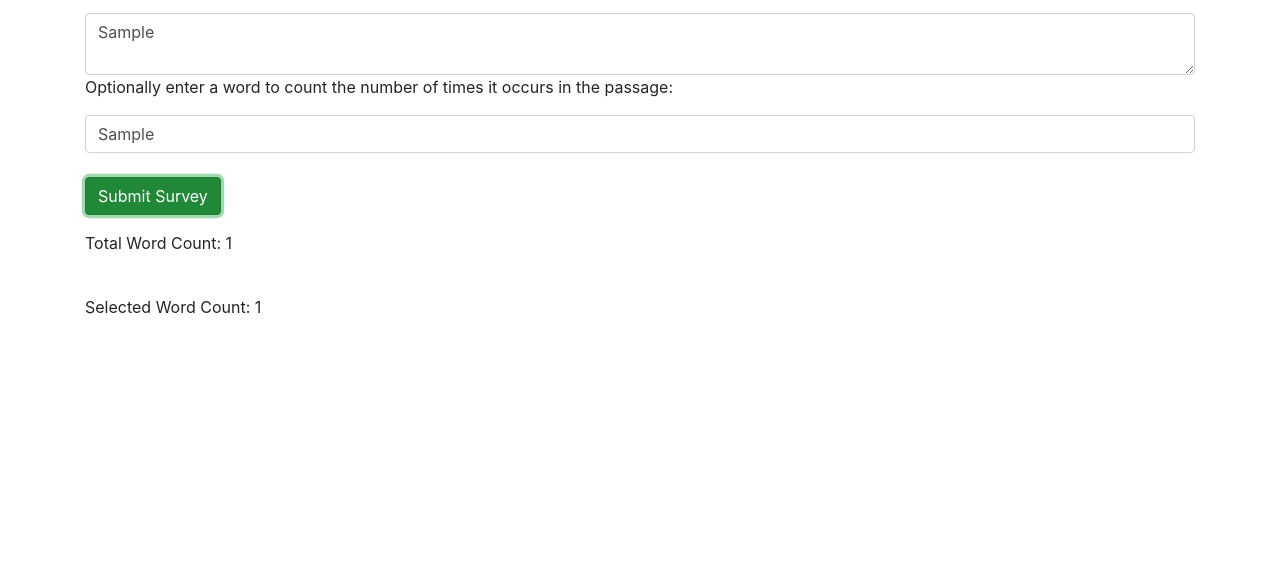
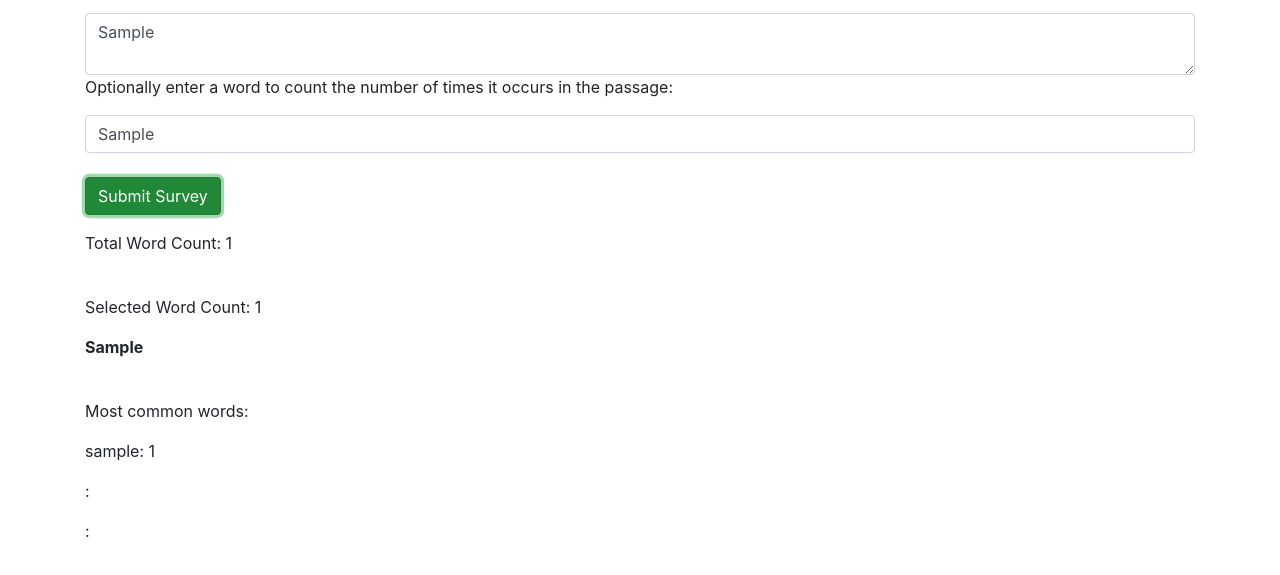
Before and after one commit to nathanfletch/text-analyzer, a plain HTML site: page index.html in a window 1280 px wide. Both pictures are taken after typing "Sample", "Sample" into the empty fields and a click on the button "Submit Survey". Shown: the part 73-648 px from the top of the page. Drawn offline with Linux system fonts and the light colour scheme.

Commit message:
Add mostUsedWords function with some tests

```diff
--- a/index.html
+++ b/index.html
@@ -24,6 +24,17 @@
   <br>
   <p>Selected Word Count: <span id="selected-count"></span></p>
   <span id="bolded-passage"></span>
+  <br>
+
+  <p>Most common words:</p>
+  <div id="common">
+    <p><span id="common-word-0"></span>: <span id="common-count-0"></span></p>
+    <p><span id="common-word-1"></span>: <span id="common-count-1"></span></p>
+    <p><span id="common-word-2"></span>: <span id="common-count-2"></span></p>
+  </div>
+  <div id="error">
+    <p></p>
+  </div>
 </div>
 </body>
 </html>
--- a/js/scripts.js
+++ b/js/scripts.js
@@ -1,3 +1,9 @@
+// Utility Logic
+
+function noInputtedWord(word, text) {
+  return text.trim().length === 0 || word.trim().length === 0;
+}
+
 // Business Logic
 
 function wordCounter(text) {
@@ -5,9 +11,9 @@ function wordCounter(text) {
     return 0;
   }
   let wordCount = 0;
-  const wordArray = text.trim().split(" ");
-  wordArray.forEach(function(element) {
-    if (!Number(element) && element != "") {
+  const wordArray = text.split(" ");
+  wordArray.forEach(function (element) {
+    if (!Number(element)) {
       wordCount++;
     }
   });
@@ -15,29 +21,81 @@ function wordCounter(text) {
 }
 
 function numberOfOccurrencesInText(word, text) {
-  if (text.trim().length === 0 || word.trim().length === 0) {
+  if (noInputtedWord(word, text)) {
     return 0;
   }
   const wordArray = text.split(" ");
   let wordCount = 0;
-  wordArray.forEach(function(element) {
-    if (element.toLowerCase().includes(word.toLowerCase()) ) {
+  wordArray.forEach(function (element) {
+    if (element.toLowerCase().includes(word.toLowerCase())) {
       wordCount++;
     }
   });
   return wordCount;
 }
 
+function omitOffensive(text) {
+  const badWords = ["zoinks", "muppeteer", "biffaroni", "loopdaloop"];
+  const wordArray = text.trim().toLowerCase().split(" ");
+  return wordArray.filter(word => {
+    return !badWords.includes(word);
+  })
+}
+
+function mostUsedWords(text) {
+  // eventually refactor to noInputtedWord()
+  if (text.trim().length === 0) {
+    return 0;
+  }
+  const wordArray = text.trim().toLowerCase().split(" ");
+  const uniqueWordArray = [];
+  wordArray.forEach(function (word) {
+    if (!uniqueWordArray.includes(word)) {
+      uniqueWordArray.push(word);
+    }
+  });
+  uniqueWordArray.sort((a,b) => {
+    return numberOfOccurrencesInText(b, text) - numberOfOccurrencesInText(a, text);
+  });
+  //what edge cases do we have to look at? - does numberOfOccurrencesInText handle it for me?
+  return uniqueWordArray.slice(0,3);
+}
+
 // UI Logic
 
-$(document).ready(function(){
-  $("form#word-counter").submit(function(event){
+function boldPassage(word, text) {
+  if (noInputtedWord(word, text)) {
+    return "";
+  }
+  let htmlString = "<p>";
+  let textArray = text.split(" ");
+  textArray.forEach(function (element, index) {
+    if (element.toLowerCase().includes(word.toLowerCase())) {
+      htmlString = htmlString.concat("<b>" + element + "</b>");
+    } else {
+      htmlString = htmlString.concat(element);
+    }
+    if (index !== textArray.length - 1) {
+      htmlString = htmlString.concat(" ");
+    }
+  });
+  return htmlString + "</p>";
+}
+
+$(document).ready(function () {
+  $("form#word-counter").submit(function (event) {
     event.preventDefault();
     const passage = $("#text-passage").val();
     const word = $("#word").val();
     const wordCount = wordCounter(passage);
     const occurrencesOfWord = numberOfOccurrencesInText(word, passage);
+    const mostUsed = mostUsedWords(passage);
     $("#total-count").html(wordCount);
     $("#selected-count").html(occurrencesOfWord);
+    $("#bolded-passage").html(boldPassage(word, passage));
+    mostUsed.forEach(function(word, index) {
+      $("#common-word-" + index + "").html(word);
+      $("#common-count-" + index + "").html(numberOfOccurrencesInText(word, passage));
+    });
   });
 });
```
Also changed, not shown: 1 other file.
